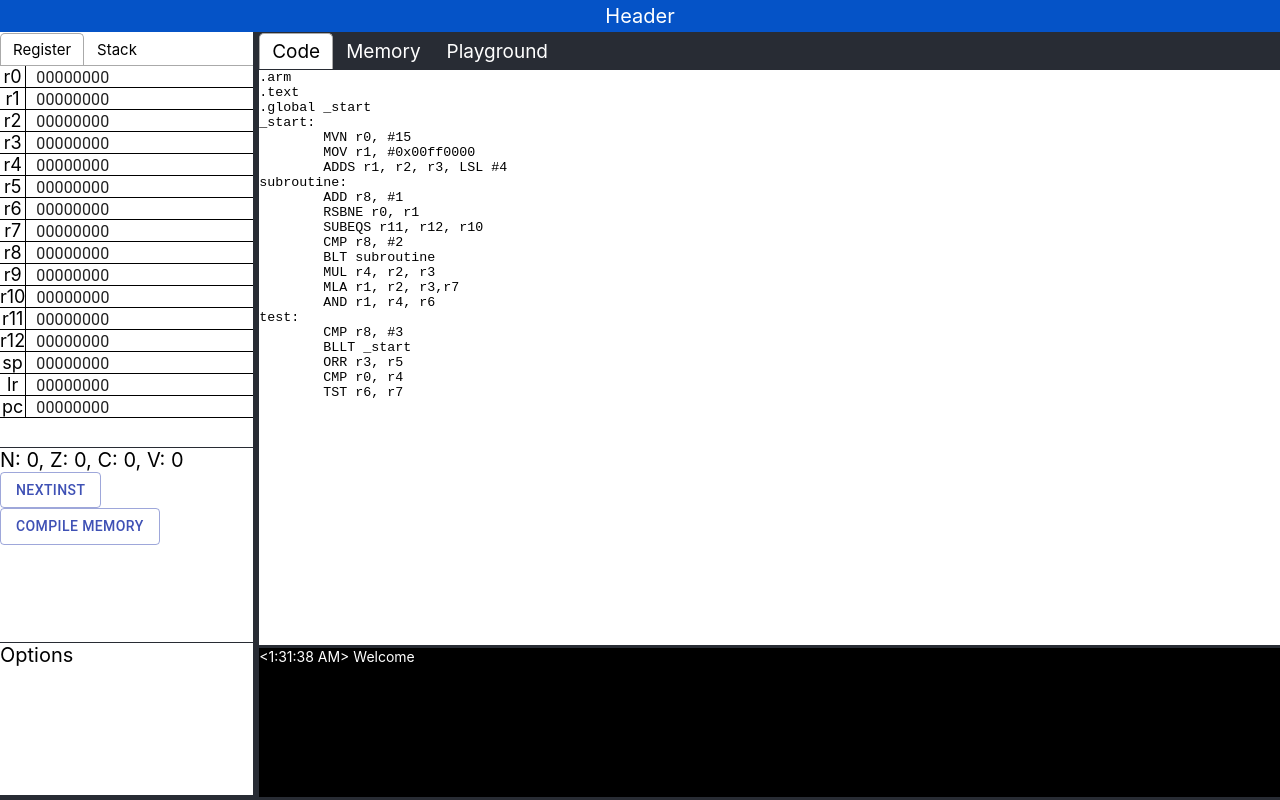
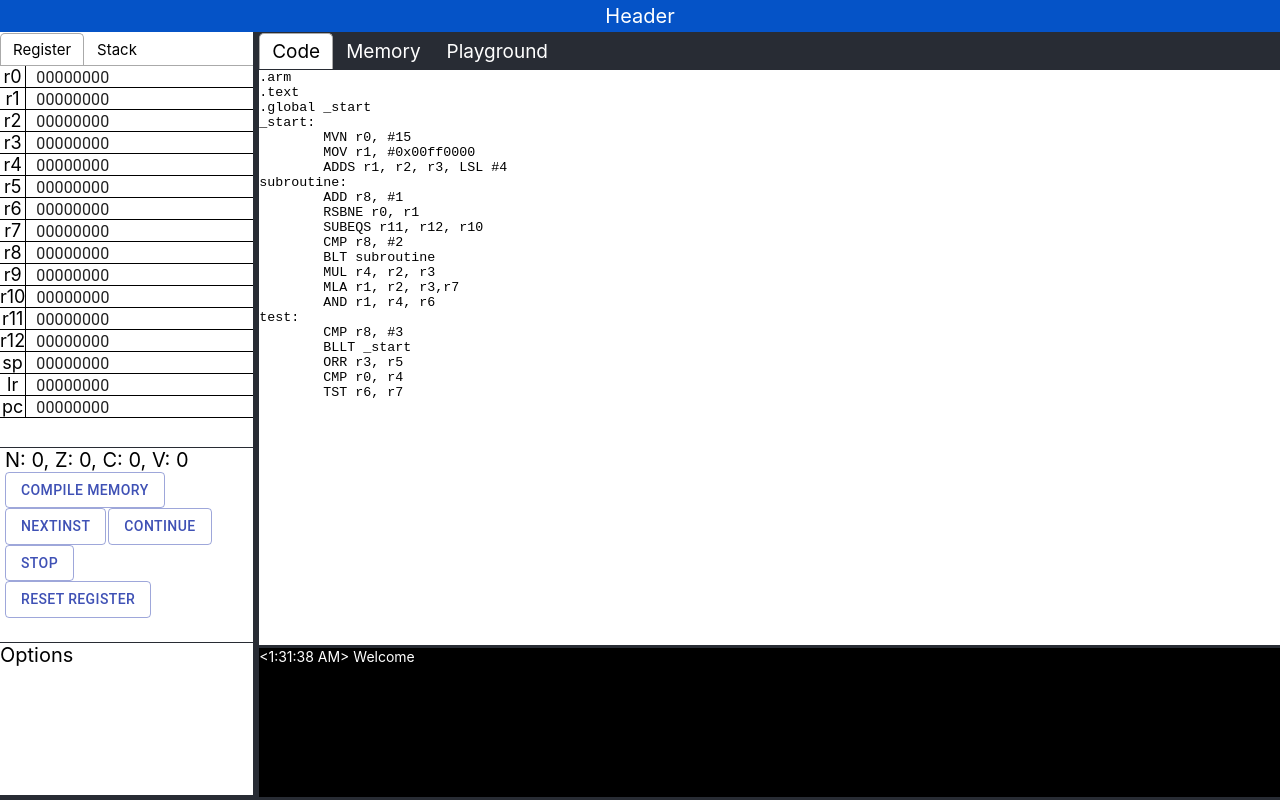
Before and after one commit to Koro95/ARM-Simulator, a React (Create React App) app: page / in a window 1280 px wide. Built offline with nearby package versions, Linux system fonts and the light colour scheme.

Commit message:
debugger continue/stop

```diff
--- a/src/App.css
+++ b/src/App.css
@@ -279,6 +279,10 @@
   overflow-y: auto;
 }
 
+.App-debugger-content {
+  padding-left: 5px;
+}
+
 .App-options {
   background-color: white;
   color: black;
@@ -332,6 +336,10 @@
   display: flex;
 }
 
-.MuiButton-outlined {
-  margin-right: 2px;
+.MuiButtonBase-root {
+  margin-right: 2px !important;
 }
+
+::-webkit-scrollbar {
+  width: 20px;
+}
--- a/src/simulator/CodeExecutionEngine.ts
+++ b/src/simulator/CodeExecutionEngine.ts
@@ -6,24 +6,33 @@ export { CodeExecutionEngine };
 class CodeExecutionEngine {
     cpu: Cpu;
     currentInstruction: Instruction | undefined;
+    stop: boolean;
 
     constructor(cpu: Cpu) {
         this.cpu = cpu;
         this.currentInstruction = undefined;
+        this.stop = false;
     }
 
-    executeNextInstruction() {
+    executeNextInstruction(): boolean {
         let memoryAddress = this.cpu.state.registers[15];
         if (memoryAddress % 4 === 0) {
             this.currentInstruction = this.cpu.state.mainMemory.memoryLines.get(memoryAddress)?.getContent();
-            this.executeInstruction();
+            return this.executeInstruction();
         }
         else {
-            this.cpu.newTerminalMessage(MessageType.Error, "Invalid Memory Adress!")
+            this.cpu.newTerminalMessage(MessageType.Error, "Invalid Memory Adress!");
+            return false;
         }
     }
 
-    executeInstruction() {
+    continue() {
+        if (this.executeNextInstruction() && !this.stop) {
+            setTimeout(() => this.cpu.setState({}, () => this.continue()), 0)
+        }
+    }
+
+    executeInstruction(): boolean {
         if (typeof this.currentInstruction !== 'undefined') {
             let inst = this.currentInstruction;
             let newRegisters = [...this.cpu.state.registers];
@@ -35,24 +44,24 @@ class CodeExecutionEngine {
             let flags = this.cpu.state.statusRegister.getFlags();
 
             switch (condition) {
-                case "eq": if (flags[1]) { break; } return;
-                case "ne": if (!flags[1]) { break; } return;
-                case "hs": case "cs": if (flags[2]) { break; } return;
-                case "lo": case "cc": if (!flags[2]) { break; } return;
-                case "mi": if (flags[0]) { break; } return;
-                case "pl": if (!flags[0]) { break; } return;
-                case "vs": if (flags[3]) { break; } return;
-                case "vc": if (!flags[3]) { break; } return;
-                case "hi": if (flags[2] * Number(!flags[1])) { break; } return;
-                case "ls": if (Number(!flags[2]) + flags[1]) { break; } return;
-                case "ge": if (flags[0] * flags[3] + Number(!flags[0]) * Number(!flags[3])) { break; } return;
-                case "lt": if (flags[0] * Number(!flags[3]) + Number(!flags[0]) * flags[3]) { break; } return;
+                case "eq": if (flags[1]) { break; } return true;
+                case "ne": if (!flags[1]) { break; } return true;
+                case "hs": case "cs": if (flags[2]) { break; } return true;
+                case "lo": case "cc": if (!flags[2]) { break; } return true;
+                case "mi": if (flags[0]) { break; } return true;
+                case "pl": if (!flags[0]) { break; } return true;
+                case "vs": if (flags[3]) { break; } return true;
+                case "vc": if (!flags[3]) { break; } return true;
+                case "hi": if (flags[2] * Number(!flags[1])) { break; } return true;
+                case "ls": if (Number(!flags[2]) + flags[1]) { break; } return true;
+                case "ge": if (flags[0] * flags[3] + Number(!flags[0]) * Number(!flags[3])) { break; } return true;
+                case "lt": if (flags[0] * Number(!flags[3]) + Number(!flags[0]) * flags[3]) { break; } return true;
                 case "gt": if (Number(!flags[1]) * flags[0] * flags[3] +
-                    Number(!flags[1]) * Number(!flags[0]) * Number(!flags[3])) { break; } return;
+                    Number(!flags[1]) * Number(!flags[0]) * Number(!flags[3])) { break; } return true;
                 case "le": if (flags[0] * Number(!flags[3]) + flags[1] +
-                    Number(!flags[0]) * flags[3]) { break; } return;
+                    Number(!flags[0]) * flags[3]) { break; } return true;
                 case "al": break;
-                case "nv": return;
+                case "nv": return true;
             }
 
             let result;
@@ -115,12 +124,10 @@ class CodeExecutionEngine {
                     else {
                         this.cpu.setState({ registers: newRegisters });
                         this.cpu.newTerminalMessage(MessageType.Error, "Invalid branch label!")
-                        return;
+                        return false;
                     }
                 }
             }
-
-
 
             // update registers
             if (typeof result !== 'undefined' && typeof targetRegister !== 'undefined') {
@@ -130,9 +137,11 @@ class CodeExecutionEngine {
             if (inst.getUpdateStatusRegister()) {
                 this.cpu.setState({ statusRegister: this.cpu.state.statusRegister });
             }
+            return true;
         }
         else {
             this.cpu.newTerminalMessage(MessageType.Warning, "Instructions finished!")
+            return false;
         }
     }
 
--- a/src/simulator/Cpu.tsx
+++ b/src/simulator/Cpu.tsx
@@ -4,7 +4,6 @@ import InputBase from '@material-ui/core/InputBase';
 import { InputBaseComponentProps } from "@material-ui/core";
 import Box from '@material-ui/core/Box';
 import Button from '@material-ui/core/Button';
-import Checkbox from '@material-ui/core/Checkbox';
 import { Tab, Tabs, TabList, TabPanel } from 'react-tabs';
 import 'react-tabs/style/react-tabs.css';
 import Snackbar from '@material-ui/core/Snackbar';
@@ -42,12 +41,13 @@ class Cpu extends React.Component<any, CpuState> {
     constructor(props: any) {
         super(props)
         let defaultValue = 0x00000000;
-        let initializedRegisters = []
         let welcomeMessage = "<" + new Date().toLocaleTimeString() + "> Welcome";
 
+        let initializedRegisters = []
         for (let index = 0; index < 16; index++) {
             initializedRegisters.push(defaultValue);
         }
+
         this.state = {
             registers: initializedRegisters, statusRegister: new StatusRegister(),
             codeExecutionEngine: new CodeExecutionEngine(this), userInput: test, terminal: new Terminal(welcomeMessage), mainMemory: new MainMemory(this),
@@ -101,8 +101,25 @@ class Cpu extends React.Component<any, CpuState> {
         this.setState({ terminal: this.state.terminal })
     }
 
+    componentDidUpdate() {
+        let scroll = this.state.terminal.scrollRef.current;
+        scroll.scrollTop = scroll.scrollHeight - scroll.clientHeight;
+    }
+
     toHex(x: number): string {
         return ('00000000' + x.toString(16)).slice(-8);
+    }
+
+    resetRegister() {
+        let defaultValue = 0x00000000;
+        let initializedRegisters = []
+        for (let index = 0; index < 16; index++) {
+            initializedRegisters.push(defaultValue);
+        }
+
+        let statusRegister = new StatusRegister()
+
+        this.setState({registers: initializedRegisters, statusRegister: statusRegister})
     }
 
     render() {
@@ -142,10 +159,18 @@ class Cpu extends React.Component<any, CpuState> {
                         </Tabs>
                     </Box>
                     <Box height="25.25%" mb="0.5%" className="App-debugger">
+                        <div className="App-debugger-content">
                             <div>N: {this.state.statusRegister.getN()}, Z: {this.state.statusRegister.getZ()}, C: {this.state.statusRegister.getC()}, V: {this.state.statusRegister.getV()}</div>
 
-                        <Button onClick={() => this.state.codeExecutionEngine.executeNextInstruction()} variant="outlined" color="primary">NextInst</Button> &nbsp;
-                        <Button onClick={() => { this.state.userInputParser.parseUserInput() }} variant="outlined" color="primary">Compile Memory</Button>
+                            <div><Button onClick={() => { this.state.userInputParser.parseUserInput() }} variant="outlined" color="primary">Compile Memory</Button></div>
+                            <div>
+                                <Button className="button" onClick={() => this.state.codeExecutionEngine.executeNextInstruction()} variant="outlined" color="primary">NextInst</Button>
+                                <Button className="button" onClick={() => { this.state.codeExecutionEngine.stop = false; this.state.codeExecutionEngine.continue() }} variant="outlined" color="primary">Continue</Button>
+                                <Button onClick={() => this.state.codeExecutionEngine.stop = true} variant="outlined" color="primary">Stop</Button>
+                            </div>
+                            <div>
+                                <Button onClick={() => this.resetRegister()} variant="outlined" color="primary">Reset Register</Button>
+                            </div>
                             <Snackbar
                                 anchorOrigin={{
                                     vertical: 'bottom',
@@ -162,6 +187,7 @@ class Cpu extends React.Component<any, CpuState> {
                                     </React.Fragment>
                                 }
                             />
+                        </div>
                     </Box>
                     <Box height="19.75%" className="App-options">
                         <div>Options</div>
@@ -200,9 +226,11 @@ class Cpu extends React.Component<any, CpuState> {
 
 class Terminal {
     messages: [MessageType, string][];
+    scrollRef: React.RefObject<any>;
 
     constructor(welcomeMessage: string) {
         this.messages = [[MessageType.Text, welcomeMessage,]];
+        this.scrollRef = React.createRef();
     }
 
     addMessage(type: MessageType, message: string) {
@@ -210,16 +238,17 @@ class Terminal {
     }
 
     render() {
-        return (<Box className="App-terminal" >
-            {this.messages.map(message => {
+        return (<div className="App-terminal" ref={this.scrollRef}>
+            {this.messages.map((message, i) => {
+                let messageDiv;
                 switch (message[0]) {
-                    case MessageType.Text: return <div className="App-terminal-content App-terminal-text"> {message[1]} </div>
-                    case MessageType.Warning: return <div className="App-terminal-content App-terminal-warning"> {message[1]} </div>
-                    case MessageType.Error: return <div className="App-terminal-content App-terminal-error"> {message[1]} </div>
+                    case MessageType.Text: messageDiv = <div className="App-terminal-content App-terminal-text"> {message[1]} </div>; break;
+                    case MessageType.Warning: messageDiv = <div className="App-terminal-content App-terminal-warning"> {message[1]} </div>; break;
+                    case MessageType.Error: messageDiv = <div className="App-terminal-content App-terminal-error"> {message[1]} </div>; break;
                 }
-                return undefined;
+                return messageDiv;
             })
             }
-        </Box>)
+        </div>)
     }
 }
--- a/src/simulator/InstructionEncoder.ts
+++ b/src/simulator/InstructionEncoder.ts
@@ -1,5 +1,5 @@
 import { MainMemory } from "./MainMemory";
-import { Instruction, ArithmeticInstruction, LogicInstruction, CopyJumpInstruction, Operand, RegisterOperand, ImmediateOperand, ShiftOperand, BranchOperand } from "./InstructionsAndOperands";
+import { Instruction, ArithmeticInstruction, LogicInstruction, CopyJumpInstruction, RegisterOperand, ImmediateOperand, ShiftOperand, BranchOperand } from "./InstructionsAndOperands";
 
 
 export { InstructionEncoder }
--- a/src/simulator/UserInputParser.ts
+++ b/src/simulator/UserInputParser.ts
@@ -1,5 +1,5 @@
 import { Cpu, MessageType } from "./Cpu";
-import { ParseResult, PosInfo, MatchAttempt, ASTKinds, art, log, copyJump, op , regOp, regImmOp, branchOp} from '../parser/parser';
+import { ParseResult, PosInfo, MatchAttempt, ASTKinds, art, log, copyJump, op , regOp, regImmOp} from '../parser/parser';
 
 export { UserInputParser }
 
@@ -25,7 +25,7 @@ class UserInputParser {
 
             let matches: Array<MatchAttempt> = errs[0].expmatches
             let matchesString = "";
-            matches.map(e => {
+            matches.forEach(e => {
                 if (e.kind === 'RegexMatch') {
                     matchesString += e.literal + ", "
                 }
@@ -84,7 +84,6 @@ class UserInputParser {
         switch (instruction.operands.kind) {
             case "artOp3":
                 op3 = this.opToString(instruction.operands.op3);
-                console.log(op3)
                 successful = this.cpu.state.mainMemory.addInstruction(instruction.inst, condition, updateStatusReg, op1, op2, op3, undefined);
                 break;
             case "artOp2":
```
Lines whose indentation alone changed are shown as unchanged.
